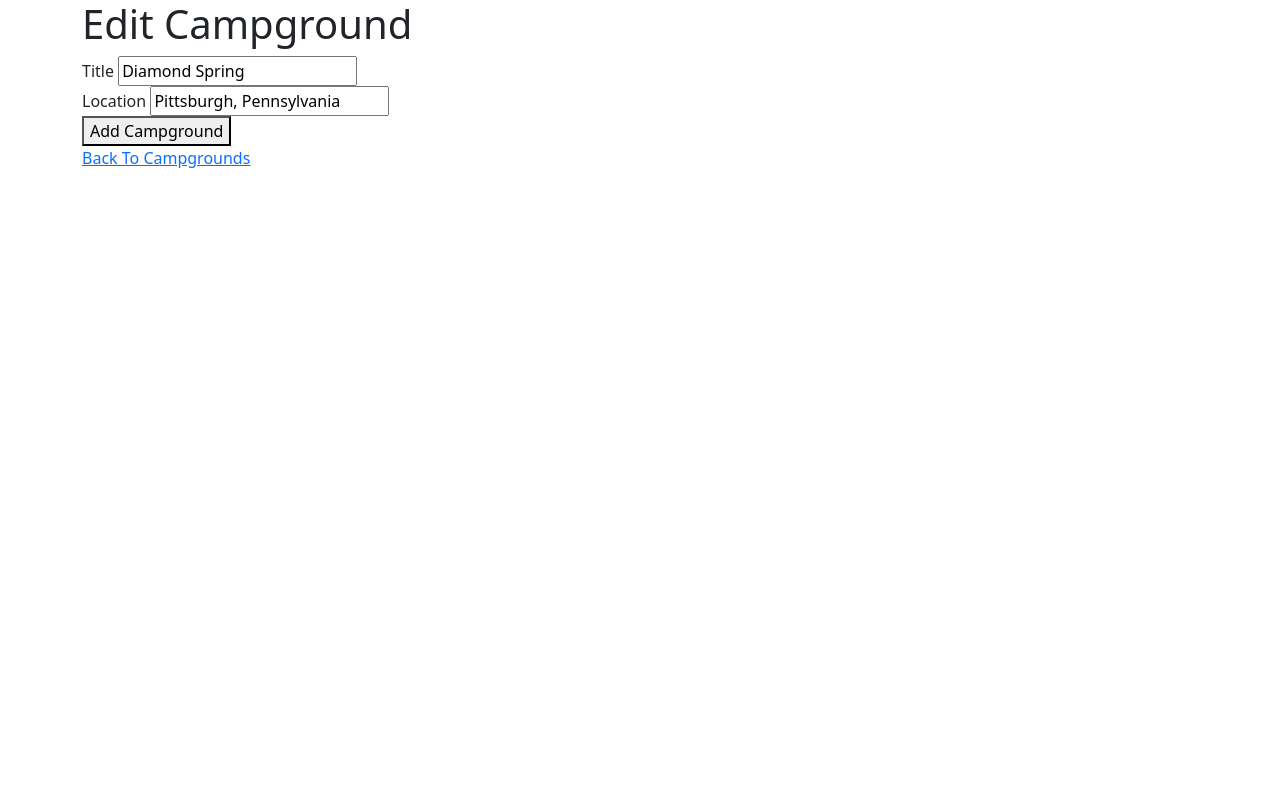
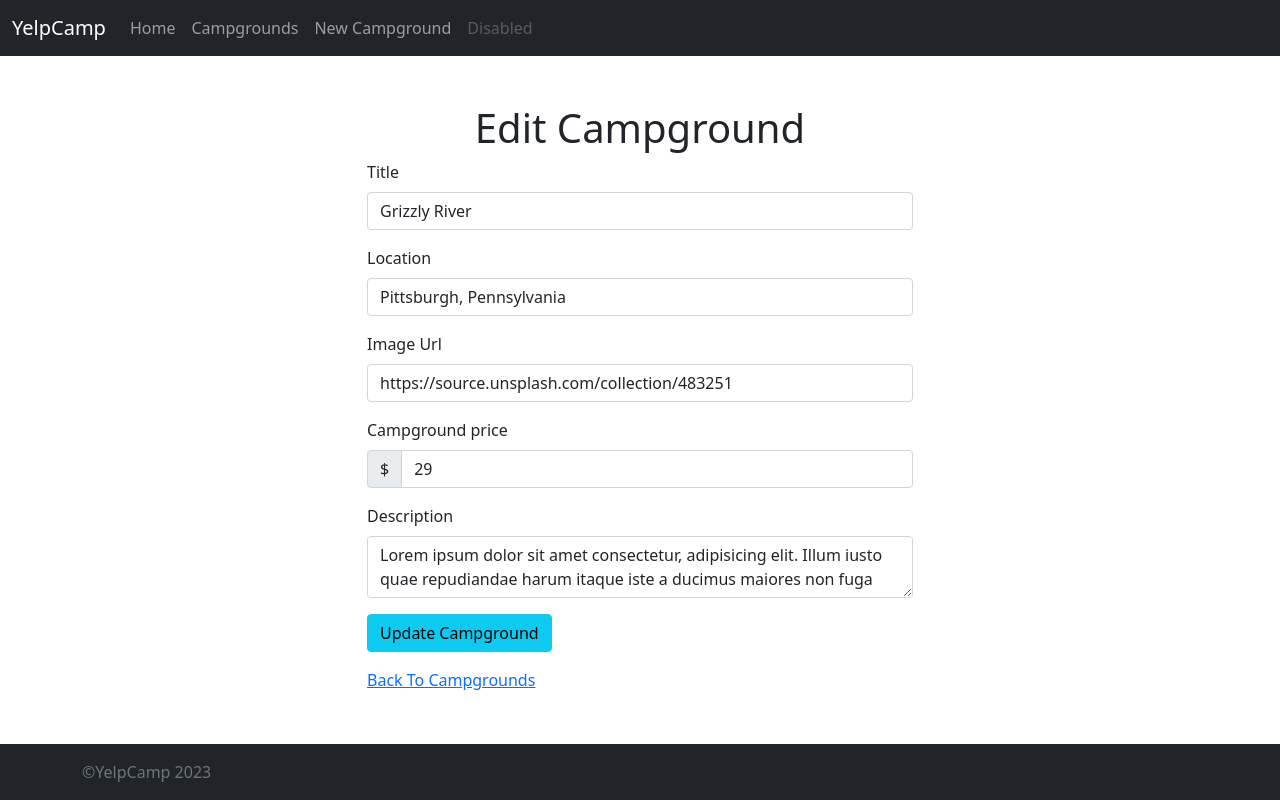
Before and after one commit to Evandher/YelpCamp-Evandher, a Node server app: page /campgrounds/600000000000000000000003/edit in a window 1280 px wide. Run offline with Node 20, Linux system fonts and the light colour scheme; data comes from the database, SQL or seed files in the repository; some libraries are stand-ins or nearby versions.

Commit message:
Adding layouts and template styles

```diff
--- a/models/campground.js
+++ b/models/campground.js
@@ -3,7 +3,8 @@ const Schema = mongoose.Schema;
 
 const CampgroundSchema = new Schema({
     title: String,
-    price: String,
+    image: String,
+    price: Number,
     description: String,
     location: String
 })
--- a/package.json
+++ b/package.json
@@ -10,6 +10,7 @@
   "author": "",
   "license": "ISC",
   "dependencies": {
+    "cross-fetch": "^3.1.6",
     "ejs": "^3.1.9",
     "ejs-mate": "^4.0.0",
     "express": "^4.18.2",
--- a/seeds/index.js
+++ b/seeds/index.js
@@ -18,9 +18,13 @@ const seedDB = async () =>{
     await Campground.deleteMany({});
     for(let i = 0 ; i< 50; i++){
         const random1000 = Math.floor(Math.random() * 1000);
+        const price = Math.floor(Math.random() * 20) + 10;
         const camp = new Campground({
             location: `${cities[random1000].city}, ${cities[random1000].state}`,
-            title: `${sample(descriptors)} ${sample(places)}`
+            title: `${sample(descriptors)} ${sample(places)}`,
+            image: 'https://source.unsplash.com/collection/483251',
+            description:'Lorem ipsum dolor sit amet consectetur, adipisicing elit. Illum iusto quae repudiandae harum itaque iste a ducimus maiores non fuga nam, delectus odio! Ad minus magni perspiciatis? Accusamus, libero eum.',
+            price
         })
         await camp.save()
     }
--- a/views/campgrounds/edit.ejs
+++ b/views/campgrounds/edit.ejs
@@ -1,14 +1,35 @@
     <% layout('layouts/boilerplate') %>
-    <h1>Edit Campground</h1>
-    <form action="/campgrounds/<%=campground._id%>?_method=PUT" method="POST">
-        <div>
-            <label for="title">Title</label>
-            <input type="text" name="campground[title]" id="title" value="<%= campground.title %>">
+    <div class="row">
+        <h1 class="text-center">Edit Campground</h1>
+        <div class="col-6 offset-3">
+            <form action="/campgrounds/<%=campground._id%>?_method=PUT" method="POST">
+             <div class="mb-3">
+                 <label class="form-label" for="title">Title</label>
+                 <input class="form-control" type="text" name="campground[title]" id="title" value="<%= campground.title %>">
+             </div>
+             <div class="mb-3">
+                 <label class="form-label" for="location">Location</label>
+                 <input class="form-control" type="text" name="campground[location]" id="location" value="<%= campground.location%>">
+             </div>
+             <div class="mb-3">
+                 <label class="form-label" for="image">Image Url</label>
+                 <input class="form-control" type="text" name="campground[image]" id="image" value="<%= campground.image%>">
+             </div>
+             <div class="mb-3">
+                 <label class="form-label" for="price">Campground price</label>
+             <div class="input-group">
+                 <span class="input-group-text" id="price-label">$</span>
+                 <input type="text" class="form-control" id="price" placeholder="0.00" aria-label="price" aria-describedby="price-label" value="<%= campground.price%>">
+               </div>
+             </div>
+             <div class="mb-3">
+                 <label class="form-label" for="description">Description</label>
+                 <textarea class="form-control" type="text" name="campground[description]" id="description"><%= campground.description%></textarea>
+             </div>
+             <div class="mb-3">
+                 <button class="btn btn-info">Update Campground</button>
+             </div>
+         </form>
+         <a href="/campgrounds/<%= campground._id %>">Back To Campgrounds</a>
         </div>
-        <div>
-            <label for="location">Location</label>
-            <input type="text" name="campground[location]" id="location" value="<%= campground.location%>">
-        </div>
-        <button>Add Campground</button>
-    </form>
-    <a href="/campgrounds/<%= campground._id %>">Back To Campgrounds</a>
+     </div>
--- a/views/layouts/boilerplate.ejs
+++ b/views/layouts/boilerplate.ejs
@@ -3,14 +3,16 @@
 <head>
     <meta charset="UTF-8">
     <meta name="viewport" content="width=device-width, initial-scale=1.0">
-    <title>BOILERPLATE</title>
+    <title>YelpCamp</title>
 
     <link href="https://cdn.jsdelivr.net/npm/bootstrap@5.0.2/dist/css/bootstrap.min.css" rel="stylesheet" integrity="sha384-EVSTQN3/azprG1Anm3QDgpJLIm9Nao0Yz1ztcQTwFspd3yD65VohhpuuCOmLASjC" crossorigin="anonymous">
 </head>
-<body>
-    <main class="container">
+<body class="d-flex flex-column vh-100">
+    <%- include('../partials/navbar') %>
+    <main class="container mt-5">
         <%- body %>
     </main>
+    <%- include('../partials/footer') %>
     <script src="https://cdn.jsdelivr.net/npm/@popperjs/core@2.9.2/dist/umd/popper.min.js"          integrity="sha384-IQsoLXl5PILFhosVNubq5LC7Qb9DXgDA9i+tQ8Zj3iwWAwPtgFTxbJ8NT4GN1R8p" crossorigin="anonymous"></script>
     <script src="https://cdn.jsdelivr.net/npm/bootstrap@5.0.2/dist/js/bootstrap.min.js" integrity="sha384-cVKIPhGWiC2Al4u+LWgxfKTRIcfu0JTxR+EQDz/bgldoEyl4H0zUF0QKbrJ0EcQF" crossorigin="anonymous"></script>
 </body>
--- /dev/null
+++ b/views/partials/footer.ejs
@@ -0,0 +1,5 @@
+<footer class="footer bg-dark py-3 mt-auto">
+    <div class="container">
+        <span class="text-muted">&copy;YelpCamp 2023</span>
+    </div>
+</footer>
--- /dev/null
+++ b/views/partials/navbar.ejs
@@ -0,0 +1,16 @@
+<nav class="navbar sticky-top navbar-expand-lg navbar-dark bg-dark">
+    <div class="container-fluid">
+      <a class="navbar-brand" href="#">YelpCamp</a>
+      <button class="navbar-toggler" type="button" data-bs-toggle="collapse" data-bs-target="#navbarNavAltMarkup" aria-controls="navbarNavAltMarkup" aria-expanded="false" aria-label="Toggle navigation">
+        <span class="navbar-toggler-icon"></span>
+      </button>
+      <div class="collapse navbar-collapse" id="navbarNavAltMarkup">
+        <div class="navbar-nav">
+          <a class="nav-link" href="/">Home</a>
+          <a class="nav-link" href="/campgrounds">Campgrounds</a>
+          <a class="nav-link" href="/campgrounds/new">New Campground</a>
+          <a class="nav-link disabled" href="#" tabindex="-1" aria-disabled="true">Disabled</a>
+        </div>
+      </div>
+    </div>
+  </nav>
```
Also changed, not shown: views/campgrounds/index.ejs (+18 -3 lines), views/campgrounds/new.ejs (+34 -12 lines), views/campgrounds/show.ejs (+25 -11 lines), 1 other file.
